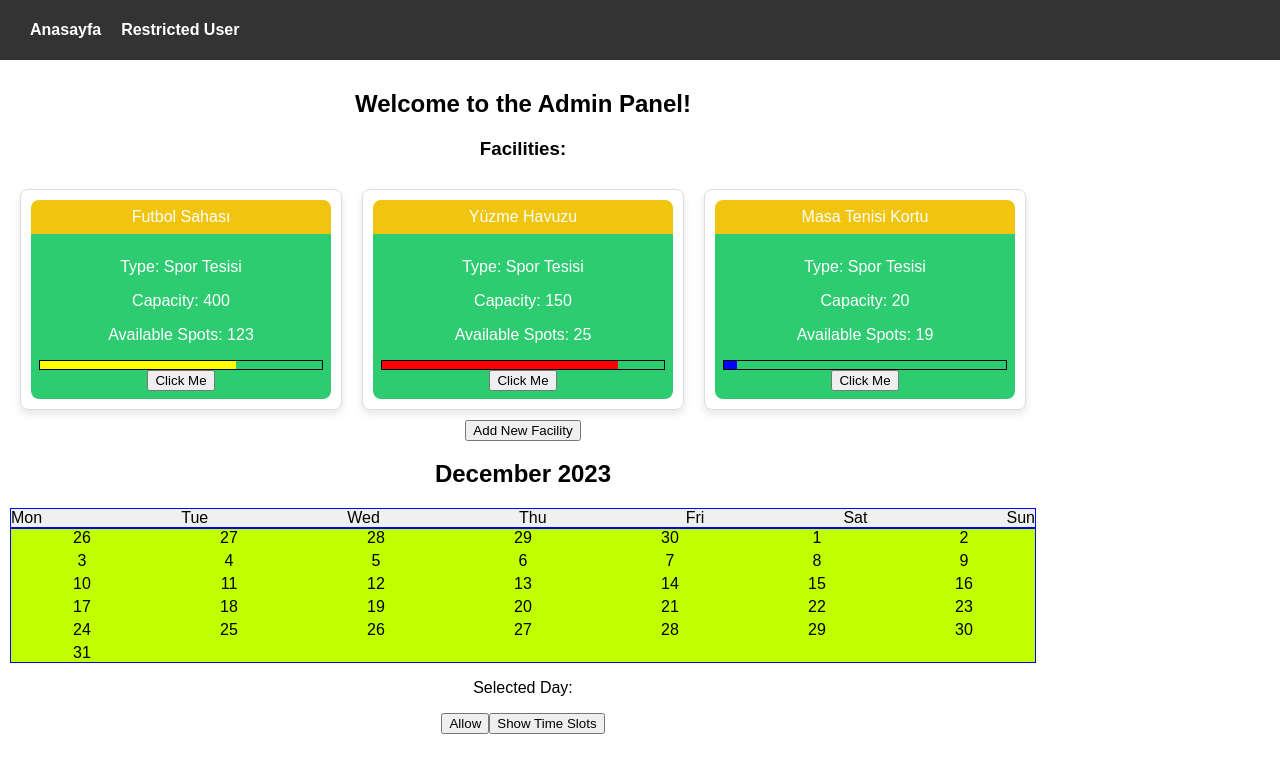
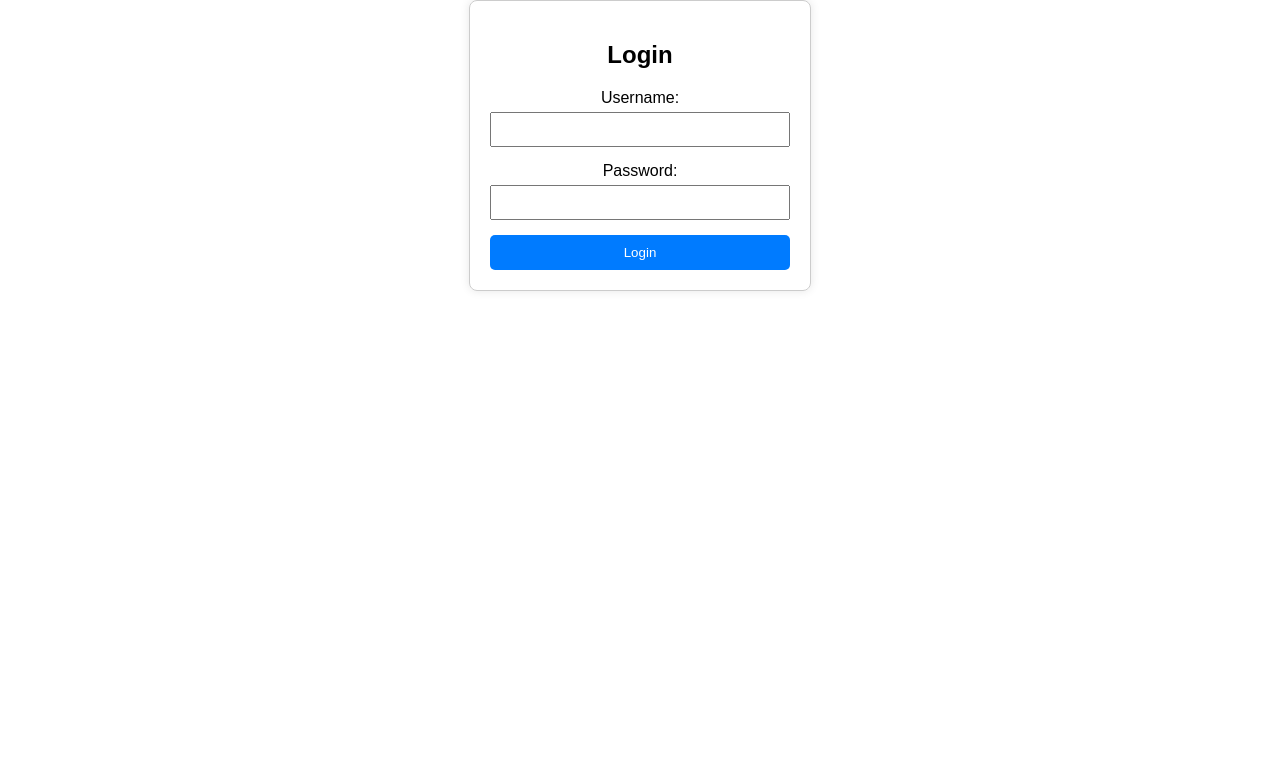
Before and after one commit to SaidtSoykan/ITUFit-Web-App, a React (Create React App) app: page / in a window 1280 px wide. Shown: the top 772 px of the page. Built offline with nearby package versions, Linux system fonts and the light colour scheme.

Commit message:
login created

```diff
--- a/src/App.js
+++ b/src/App.js
@@ -1,13 +1,24 @@
-import React from 'react';
+// src/App.js
+import React, { useState } from 'react';
 import MainContent from './components/MainContent';
+import Login from './components/Login';
 import './App.css';
 
 function App() {
+  const [isLoggedIn, setLoggedIn] = useState(false);
+
+  const handleLogin = () => {
+    setLoggedIn(true);
+  };
+
   return (
-
     <div className="App">
       <div className="container">
-        <MainContent />
+        {isLoggedIn ? (
+          <MainContent />
+        ) : (
+          <Login onLogin={handleLogin} />
+        )}
       </div>
     </div>
   );
--- /dev/null
+++ b/src/components/Login.css
@@ -0,0 +1,49 @@
+/* src/components/Login.module.css */
+
+.login-container {
+    width: 300px;
+    margin: auto;
+    padding: 20px;
+    border: 1px solid #ccc;
+    border-radius: 8px;
+    box-shadow: 0 0 10px rgba(0, 0, 0, 0.1);
+  }
+
+  .login-container h2 {
+    text-align: center;
+    margin-bottom: 20px;
+  }
+
+  .login-container div {
+    margin-bottom: 15px;
+  }
+
+  .login-container label {
+    display: block;
+    margin-bottom: 5px;
+  }
+
+  .login-container input {
+    width: 100%;
+    padding: 8px;
+    box-sizing: border-box;
+  }
+
+  .error-message {
+    color: red;
+    margin-top: 10px;
+  }
+
+  .login-container button {
+    width: 100%;
+    padding: 10px;
+    background-color: #007bff;
+    color: #fff;
+    border: none;
+    border-radius: 5px;
+    cursor: pointer;
+  }
+
+  .login-container button:hover {
+    background-color: #0056b3;
+  }
--- /dev/null
+++ b/src/components/Login.js
@@ -0,0 +1,45 @@
+// src/components/Login.js
+import React, { useState } from 'react';
+import  './Login.css';
+
+const Login = ({ onLogin }) => {
+  const [username, setUsername] = useState('');
+  const [password, setPassword] = useState('');
+  const [error, setError] = useState('');
+
+  const handleLogin = () => {
+    // Burada gerçek bir kimlik doğrulama yapılmalıdır.
+    // Örnek olarak, hardcoded bir kullanıcı adı ve şifre kontrolü yapalım.
+    if (username === 'admin' && password === 'admin123') {
+      onLogin(); // Giriş başarılıysa onLogin callback'ini çağır
+    } else {
+      setError('Invalid username or password');
+    }
+  };
+
+  return (
+    <div className="login-container">
+      <h2>Login</h2>
+      <div>
+        <label>Username:</label>
+        <input
+          type="text"
+          value={username}
+          onChange={(e) => setUsername(e.target.value)}
+        />
+      </div>
+      <div>
+        <label>Password:</label>
+        <input
+          type="password"
+          value={password}
+          onChange={(e) => setPassword(e.target.value)}
+        />
+      </div>
+      {error && <div className="error-message">{error}</div>}
+      <button onClick={handleLogin}>Login</button>
+    </div>
+  );
+};
+
+export default Login;
--- a/src/components/MainContent.js
+++ b/src/components/MainContent.js
@@ -9,7 +9,6 @@ import users from '../data/users';
 import UserCard from './UserCard'; // UserCard bileşenini ekleyin
 import { Route, Routes, BrowserRouter as Router } from 'react-router-dom';
 import NavigationBar from './NavigationBar'; // Yeni eklenen bileşen
-
 
 function MainContent() {
   const [searchTerm, setSearchTerm] = useState('');
```
